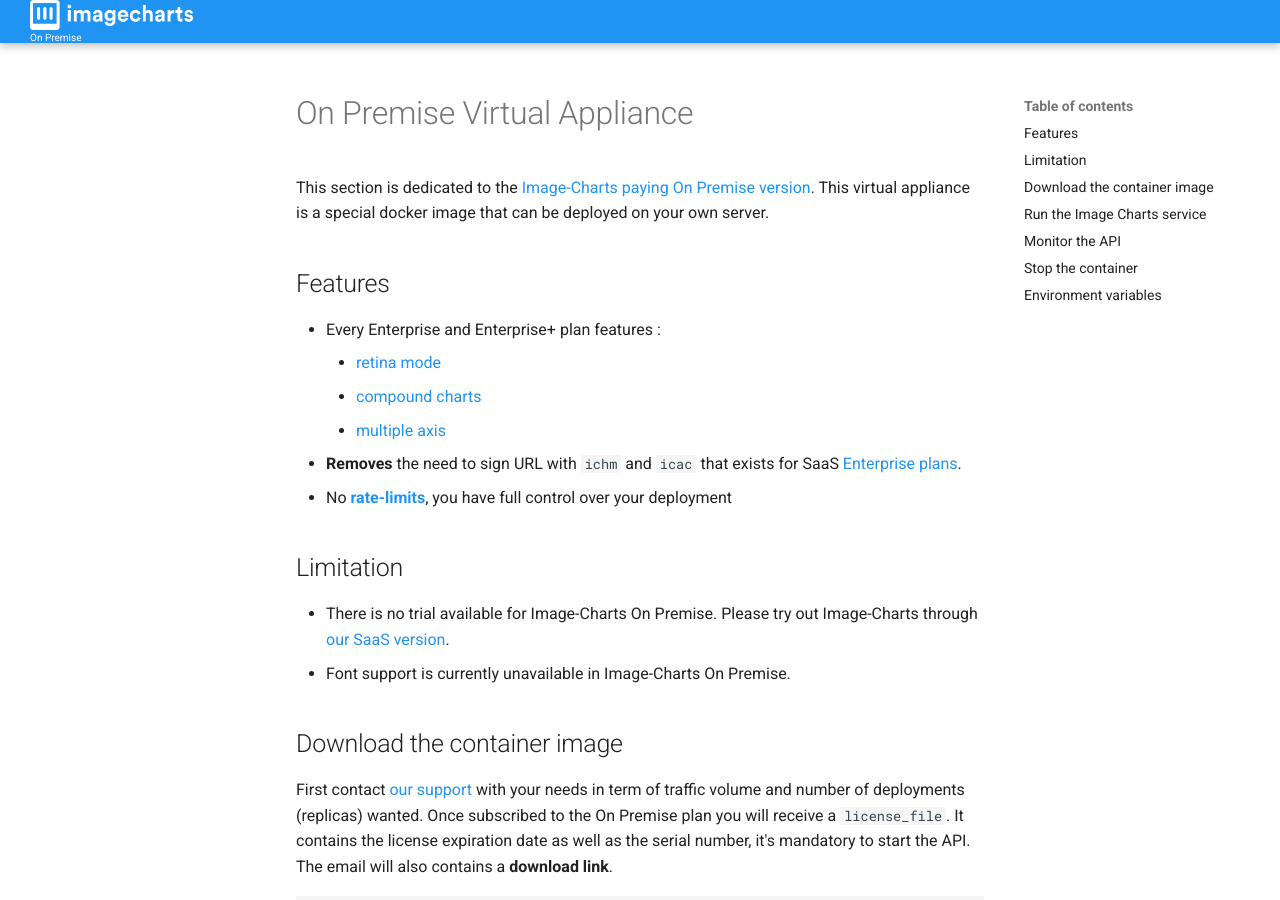
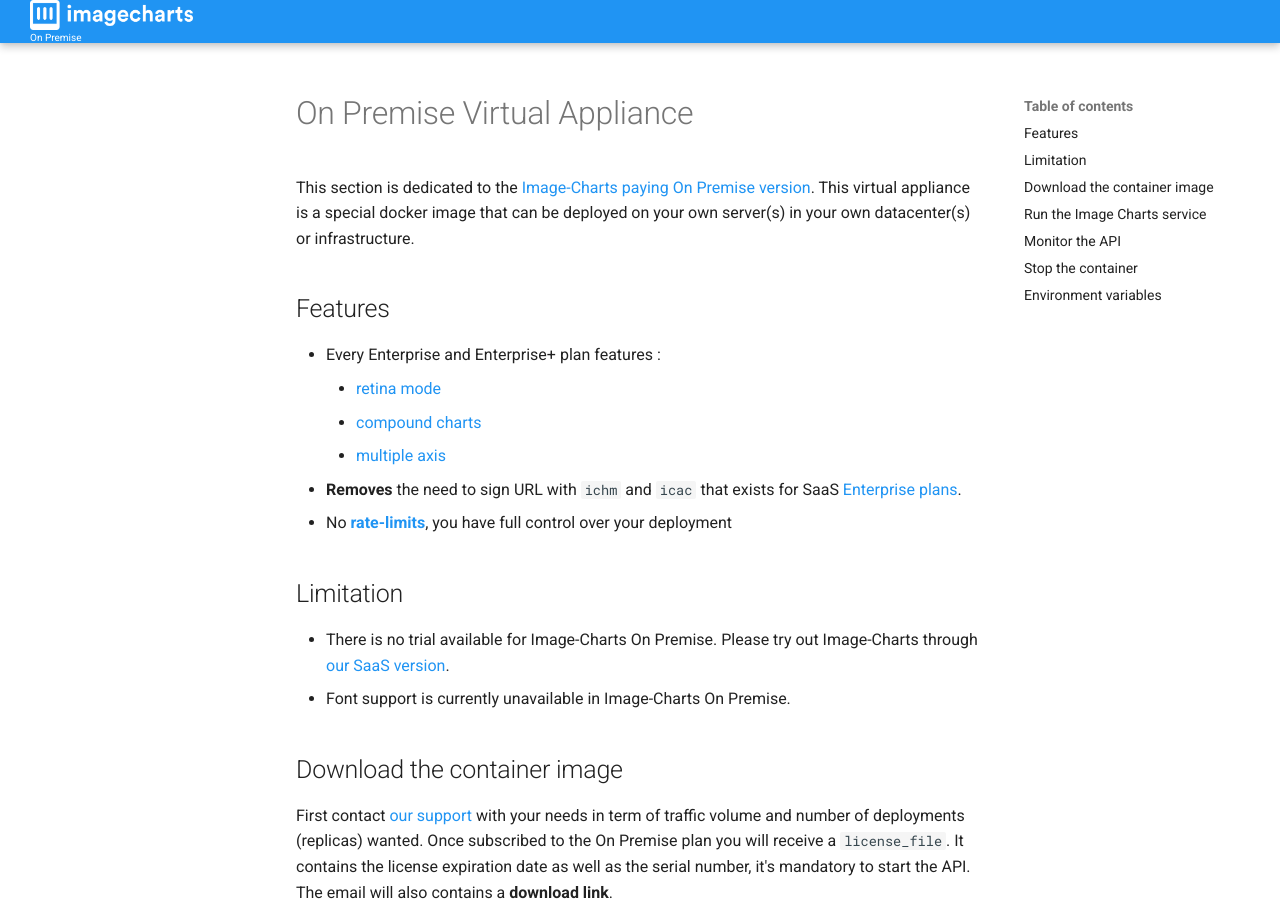
Before and after one commit to image-charts/documentation, an MkDocs documentation site: the page built from docs/on-premise.md, in a window 1280 px wide and 900 px high. Built offline with MkDocs 1.6.1 and Material for MkDocs 9.7.7, drawn with Linux system fonts in a browser that asks for light colours.

Commit message:
Update on-premise.md

```diff
--- a/docs/on-premise.md
+++ b/docs/on-premise.md
@@ -3,7 +3,7 @@
 ---
 # On Premise Virtual Appliance
 
-This section is dedicated to the [Image-Charts paying On Premise version](https://www.image-charts.com/pricing). This virtual appliance is a special docker image that can be deployed on your own server.
+This section is dedicated to the [Image-Charts paying On Premise version](https://www.image-charts.com/pricing). This virtual appliance is a special docker image that can be deployed on your own server(s) in your own datacenter(s) or infrastructure.
 
 ## Features
 
```
